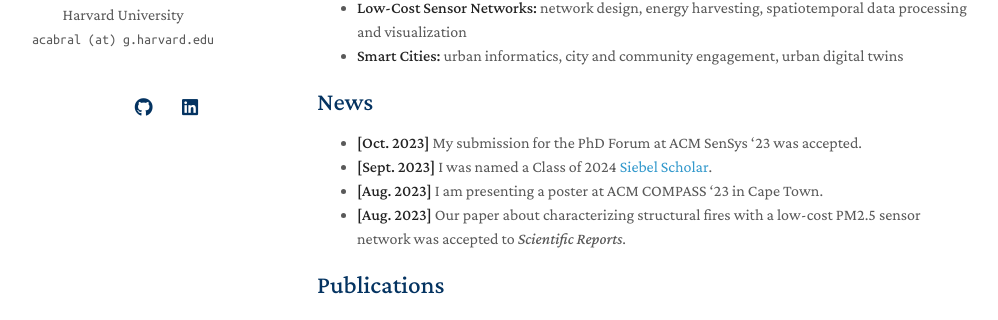
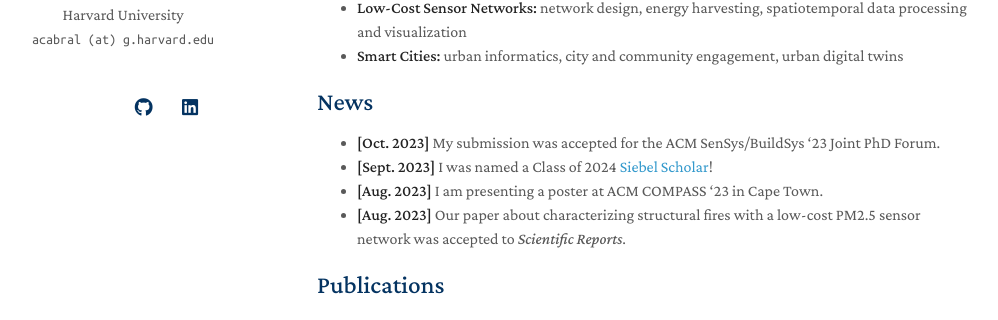
Before and after one commit to a-cabral/a-cabral.github.io, a Jekyll site: the page built from index.md, in a window 1280 px wide and 900 px high. Shown: the part 339-659 px from the top of the window, without its empty margins (153-1151 px from the left). Built offline with Jekyll 4.4.1, drawn with Linux system fonts in a browser that asks for light colours; nearby versions of some CDN libraries; a style sheet for code colours, icons or effects is not loaded; our own code applies the rules of GitHub Pages for plain Markdown files.

Commit message:
Update index.md
minor tweaks

```diff
--- a/index.md
+++ b/index.md
@@ -15,8 +15,8 @@ I am a final year PhD student in Computer Science at Harvard University, co-advi
 
 ## News
 
-- **[Oct. 2023]** My submission for the PhD Forum at ACM SenSys '23 was accepted.
-- **[Sept. 2023]** I was named a Class of 2024 [Siebel Scholar](https://www.siebelscholars.com/articles/siebel-scholars-foundation-announces-class-of-2024/).
+- **[Oct. 2023]** My submission was accepted for the ACM SenSys/BuildSys '23 Joint PhD Forum.
+- **[Sept. 2023]** I was named a Class of 2024 [Siebel Scholar](https://www.siebelscholars.com/articles/siebel-scholars-foundation-announces-class-of-2024/)!
 - **[Aug. 2023]** I am presenting a poster at ACM COMPASS '23 in Cape Town.
 - **[Aug. 2023]** Our paper about characterizing structural fires with a low-cost PM2.5 sensor network was accepted to *Scientific Reports*.
 
```
